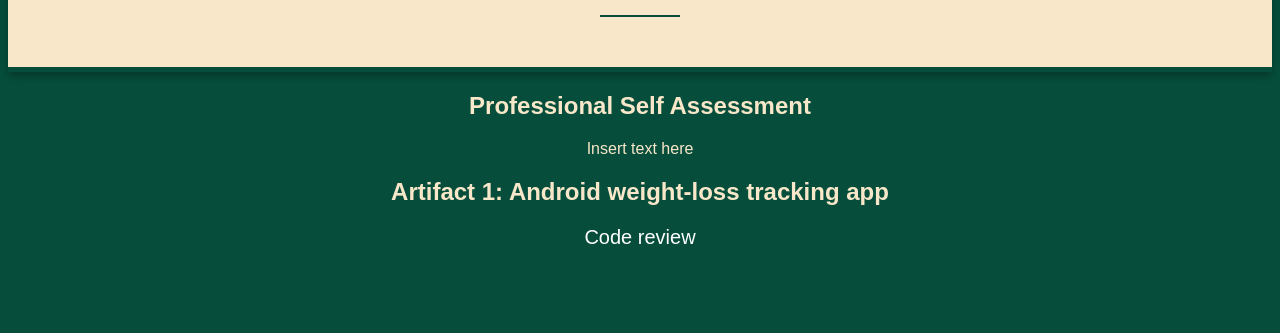
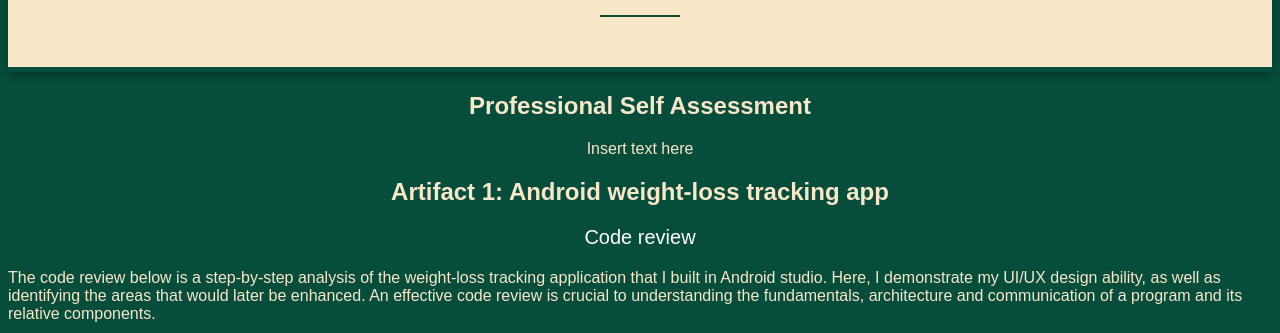
Before and after one commit to StevenM4298/CS-499-Capstone-, a plain HTML site: page index.html in a window 1280 px wide. Shown: the part 271-604 px from the top of the page. Drawn offline with Linux system fonts and the light colour scheme.

Commit message:
Update index.html

```diff
--- a/index.html
+++ b/index.html
@@ -20,7 +20,7 @@
     <!--Artifact 1 Weight Loss Tracking App-->
     <h2 style="text-align: center;">Artifact 1: Android weight-loss tracking app</h2>
     <p style="text-align: center; color: #ffffff; font-size:20px;">Code review</p>
-	<p style="text-align: left; color: #064E3B;">The code review below is a step-by-step analysis of the weight-loss tracking application that I built in Android studio. Here, I demonstrate my UI/UX design ability, as well as identifying the areas that would later be enhanced. An effective code review is crucial to understanding the fundamentals, architecture and communication of a program and its relative components. </p>
+	<p style="text-align: left; color: #F8E7C9;">The code review below is a step-by-step analysis of the weight-loss tracking application that I built in Android studio. Here, I demonstrate my UI/UX design ability, as well as identifying the areas that would later be enhanced. An effective code review is crucial to understanding the fundamentals, architecture and communication of a program and its relative components. </p>
     <p style="text-align: center; margin: 0;">
         <a href="https://www.youtube.com/watch?v=s4oIj54zJVg" target="_blank" rel="noopener noreferrer" style="display: inline-block; width: 45%;">
             <img src="https://img.youtube.com/vi/s4oIj54zJVg/maxresdefault.jpg" alt="Code review video for the Android studio weight loss tracking app" style="display: block; width: 100%; height: auto; border-radius: 6px;">
```
